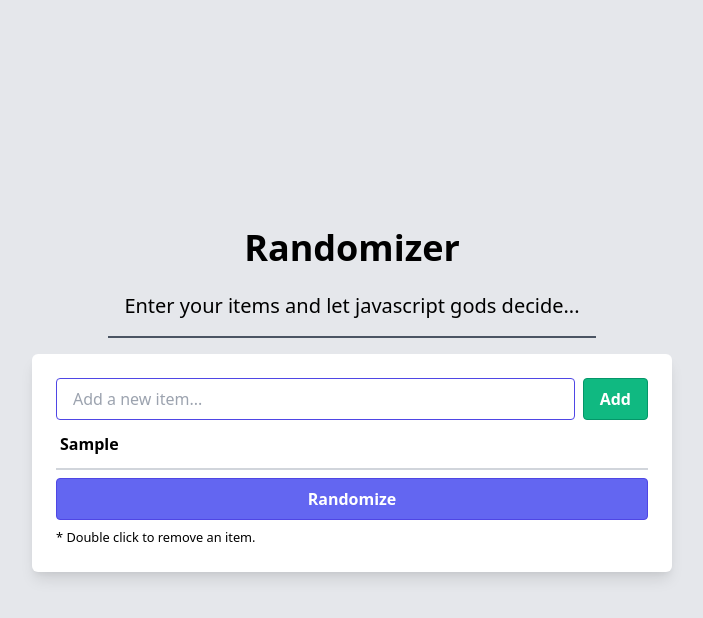
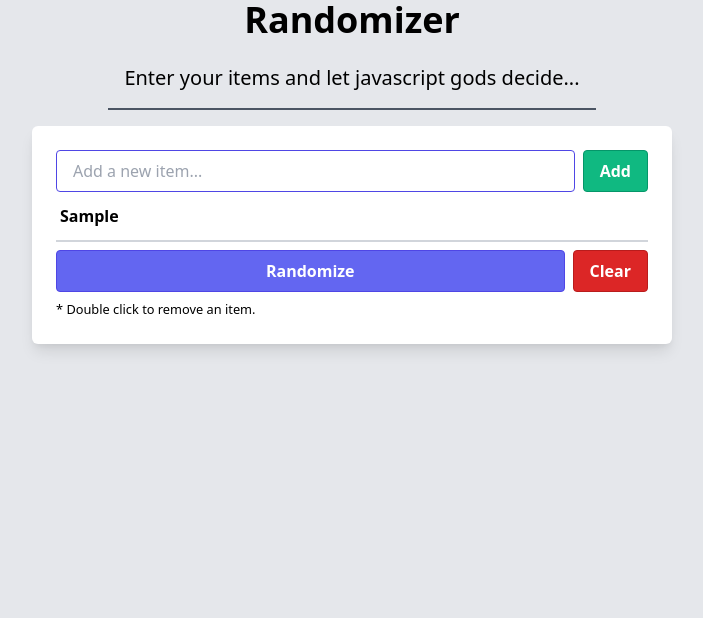
Before and after one commit to aliberkinsahin/random-item-picker, a React (Create React App) app: page / in a window 1280 px wide. Both pictures are taken after typing "Sample" into the empty fields and a click on the button "Add". Shown: the top 618 px of the page, without its empty margins (288-991 px from the left). Built offline with nearby package versions, Linux system fonts and the light colour scheme.

Commit message:
clear button added, view updated

```diff
--- a/public/index.html
+++ b/public/index.html
@@ -37,7 +37,7 @@
   </head>
   <body class="bg-gray-200">
     <noscript>You need to enable JavaScript to run this app.</noscript>
-    <div class="flex flex-col h-screen items-center justify-center" id="root"></div>
+    <div class="flex flex-col items-center justify-center" id="root"></div>
     <!--
       This HTML file is a template.
       If you open it directly in the browser, you will see an empty page.
--- a/src/App.js
+++ b/src/App.js
@@ -57,12 +57,16 @@ function App() {
     updateItems(updatedItems);
   };
 
+  const handleClear = () => {
+    updateItems([]);
+  };
+
   return (
     <>
-    <h1 className="text-4xl font-semibold">
-      Randomizer
-    </h1>
-    <p className="text-xl m-2 mb-4 p-4 border-b-2 border-gray-600">Enter your items and let javascript gods decide...</p>
+      <h1 className="text-4xl font-semibold">Randomizer</h1>
+      <p className="text-xl m-2 mb-4 p-4 border-b-2 border-gray-600">
+        Enter your items and let javascript gods decide...
+      </p>
       <div className="container mx-auto shadow-lg sm:w-1/2 w-full p-6 bg-white rounded-md">
         <form className="flex " onSubmit={handleItems}>
           <input
@@ -97,12 +101,20 @@ function App() {
         {items.length > 0 && (
           <>
             <div className="border-t-2 border-gray-300 border-solid"></div>
+            <div className="flex">
               <button
                 className="border border-indigo-600 bg-indigo-500 hover:bg-indigo-700 text-white px-4 py-2 rounded font-bold focus:outline-none w-full mb-1 mt-2"
                 onClick={handleRadomize}
               >
                 Randomize
               </button>
+              <button
+                className="border border-red-700 bg-red-600 hover:bg-red-700 text-white px-4 py-2 rounded font-bold focus:outline-none mb-1 ml-2 mt-2"
+                onClick={handleClear}
+              >
+                Clear
+              </button>
+            </div>
             <small>* Double click to remove an item.</small>
           </>
         )}
```
Lines whose indentation alone changed are shown as unchanged.
